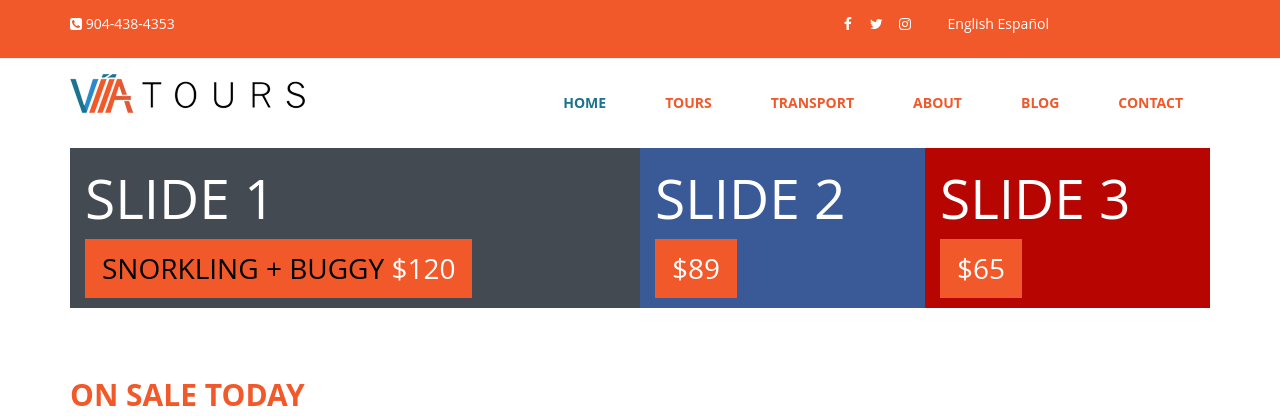
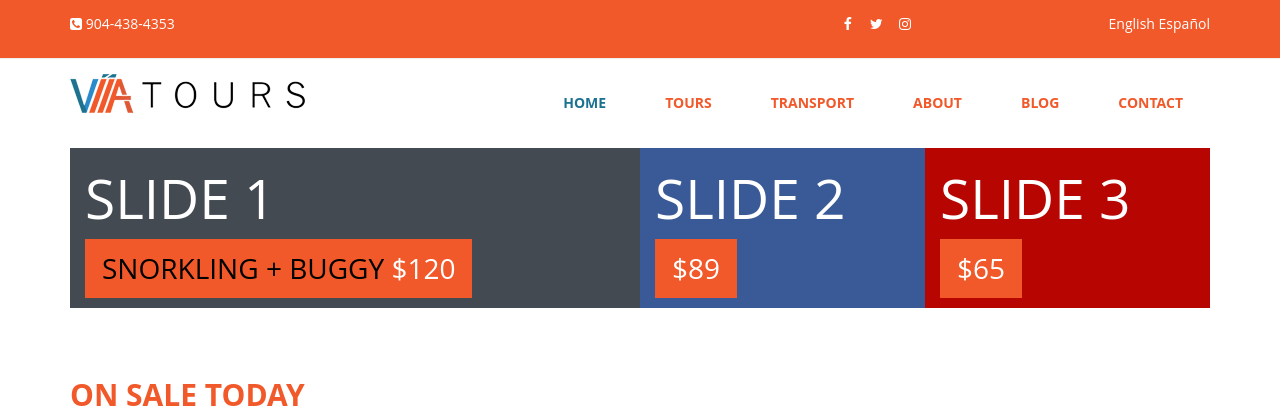
Before and after one commit to jeangustavee/viiatours, a PHP site: page / in a window 1280 px wide. Shown: the top 416 px of the page. Run offline with PHP 8.4, Linux system fonts and the light colour scheme.

Commit message:
add top-right div

```diff
--- a/css/main.css
+++ b/css/main.css
@@ -16,8 +16,13 @@ TOP BAR
     color: #fff;
 }
 
+#top-right {
+    /* float: right; */
+}
+
 .social {
     text-align: right;
+
 }
 
 .social-share {
@@ -25,6 +30,7 @@ TOP BAR
     list-style: none;
     padding: 0;
     margin: 0;
+    float: right;
 }
 
 ul.social-share li {
@@ -47,6 +53,7 @@ ul.social-share li a {
     list-style: none;
     padding: 0;
     margin: 0;
+    float: right;
 }
 
 ul.languages li {
--- a/index.html
+++ b/index.html
@@ -37,6 +37,7 @@
                 <div class="col-sm-6 col-xs-4">
                     <div class="top-number"><p><i class="fa fa-phone-square"></i> 904-438-4353</p></div>
                 </div>
+                <div id="top-right">
                     <div class="col-sm-3 col-xs-4">
                         <div class="social">
                             <ul class="social-share">
@@ -44,12 +45,6 @@
                                 <li><a href="#"><i class="fa fa-twitter" aria-hidden="true"></i></a></li>
                                 <li><a href="#"><i class="fa fa-instagram"></i></a></li>
                             </ul>
-                        <!--div class="search">
-                            <form role="form" lpformnum="1">
-                                <input type="text" class="search-form" autocomplete="off" placeholder="Search">
-                                <i class="fa fa-search"></i>
-                            </form>
-                        </div -->
                         </div>
                     </div>
 
@@ -59,6 +54,7 @@
                             <li><a href="#">Español</li>
                         </ul>
                     </div>
+                </div> <!-- /#top-right -->
             </div>
         </div>
     </div>
```
Lines whose indentation alone changed are shown as unchanged.
